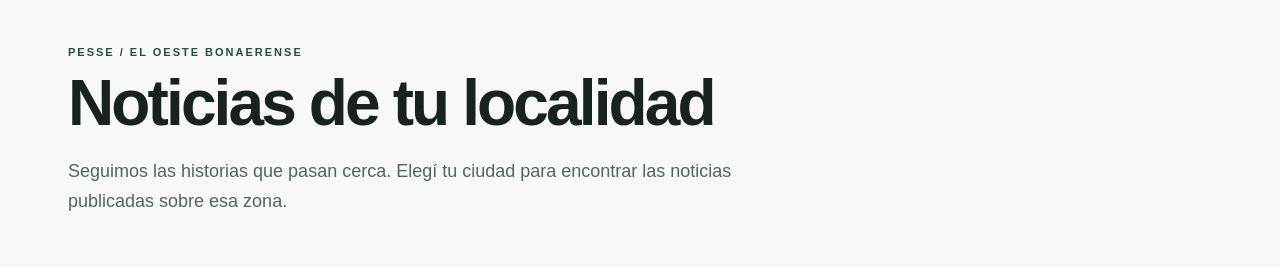
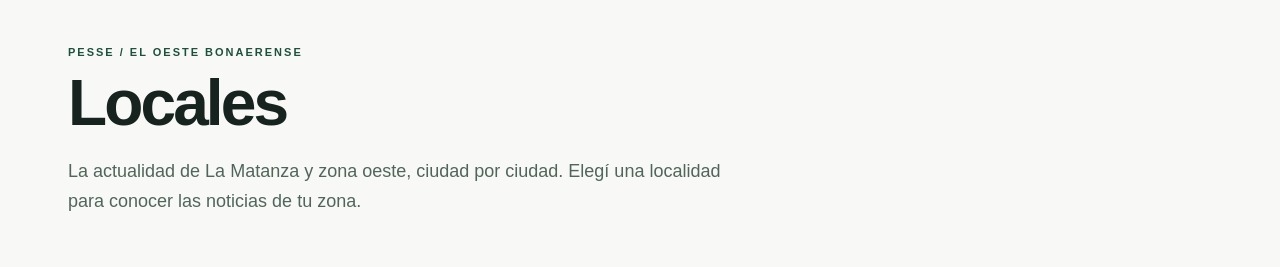
Before and after one commit to leonardoventosa1-hash/Pesse, a Next.js app: page /localidades in a window 1280 px wide. Shown: the part 161-428 px from the top of the page. Built offline with nearby package versions, Linux system fonts and the light colour scheme; no server answers.

Commit message:
copy: label regional section Locales while retaining locality routes

```diff
--- a/src/app/localidades/page.tsx
+++ b/src/app/localidades/page.tsx
@@ -3,15 +3,15 @@ import Link from "next/link";
 import type {Metadata} from "next";
 import {LOCALITIES} from "@/lib/localities";
 export const metadata:Metadata={
- title:"Noticias por localidad | Pesse",
+ title:"Locales | Noticias de La Matanza y zona oeste | Pesse",
  description:"Noticias de La Matanza y zona oeste bonaerense, organizadas por localidad.",
  alternates:{canonical:"/localidades"}
 };
 export default function Localidades(){
  return <main className="container main locality-landing">
   <div className="eyebrow">PESSE / EL OESTE BONAERENSE</div>
-  <h1>Noticias de tu localidad</h1>
-  <p className="locality-intro">Seguimos las historias que pasan cerca. Elegí tu ciudad para encontrar las noticias publicadas sobre esa zona.</p>
+  <h1>Locales</h1>
+  <p className="locality-intro">La actualidad de La Matanza y zona oeste, ciudad por ciudad. Elegí una localidad para conocer las noticias de tu zona.</p>
   {(["La Matanza","Zona oeste"] as const).map(area=><section className="locality-group" key={area} aria-label={area}>
    <div className="section-heading"><div><div className="eyebrow">COBERTURA REGIONAL</div><h2>{area}</h2></div></div>
    <div className="locality-grid">{LOCALITIES.filter(l=>l.area===area).map(l=><Link className="locality-card" key={l.slug} href={"/localidades/"+l.slug}><span>{l.area}</span><strong>{l.name}</strong><span className="locality-card-arrow" aria-hidden="true">↗</span></Link>)}</div>
```
